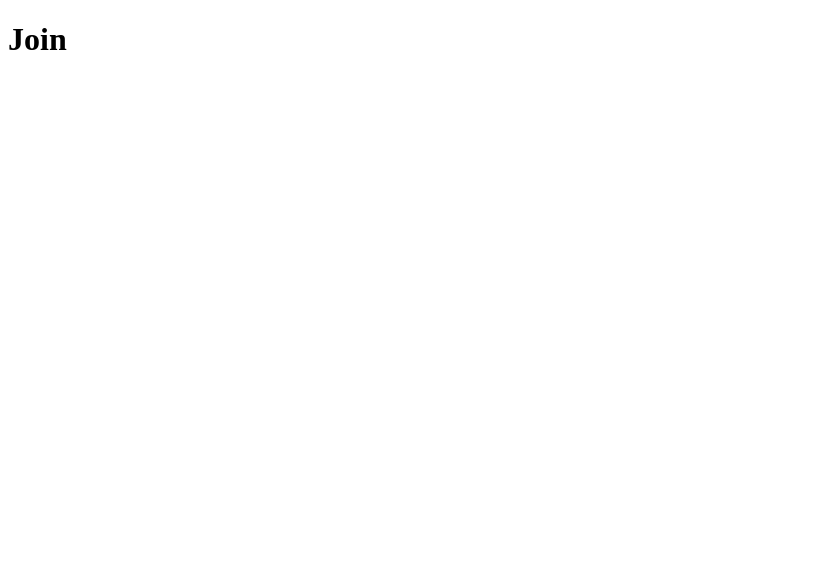
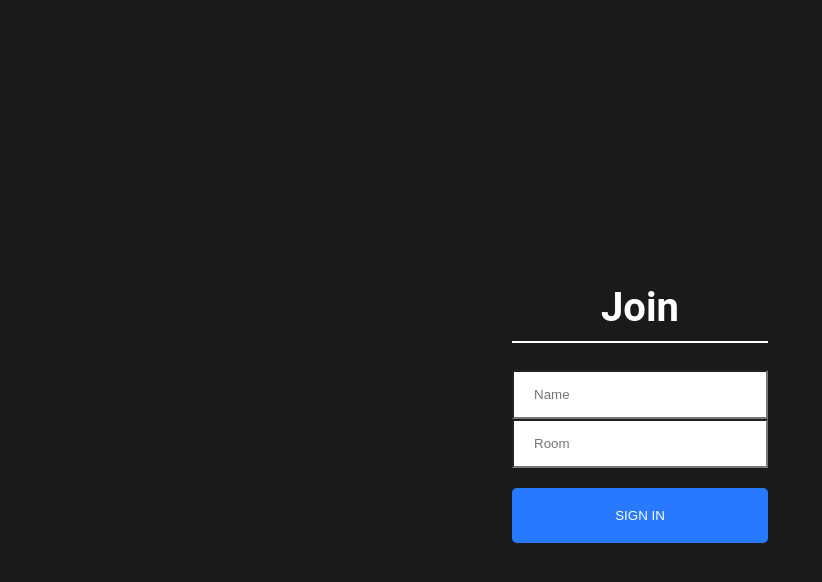
Before and after one commit to mehdisolhan/realtime-chatapp, a React (Create React App) app in the folder client/: page / in a window 1280 px wide. Shown: the top 582 px of the page, without its empty margins (0-822 px from the left). Built offline with nearby package versions, Linux system fonts and the light colour scheme.

Commit message:
socket connection, foldering components, join component link,  styling join component

```diff
--- a/client/src/App.js
+++ b/client/src/App.js
@@ -1,8 +1,8 @@
 import React from "react";
 import { BrowserRouter as Router, Route } from "react-router-dom";
 
-import Join from "./components/Join";
-import Chat from "./components/Chat";
+import Join from "./components/Join/Join";
+import Chat from "./components/Chat/Chat";
 
 const App = () => (
   <Router>
--- a/client/src/components/Join.js
+++ /dev/null
@@ -1,7 +0,0 @@
-import React from "react";
-
-const Join = () => {
-  return <h1>Join</h1>;
-};
-
-export default Join;
--- /dev/null
+++ b/client/src/components/Join/Join.css
@@ -0,0 +1,70 @@
+html,
+body {
+  font-family: "Roboto", sans-serif;
+  padding: 0;
+  margin: 0;
+}
+
+#root {
+  height: 100vh;
+}
+
+* {
+  box-sizing: border-box;
+}
+
+.joinOuterContainer {
+  display: flex;
+  justify-content: center;
+  text-align: center;
+  height: 100vh;
+  align-items: center;
+  background-color: #1a1a1d;
+}
+
+.joinInnerContainer {
+  width: 20%;
+}
+
+.joinInput {
+  border-radius: 0;
+  padding: 15px 20px;
+  width: 100%;
+}
+
+.heading {
+  color: white;
+  font-size: 2.5em;
+  padding-bottom: 10px;
+  border-bottom: 2px solid white;
+}
+
+.button {
+  color: #fff !important;
+  text-transform: uppercase;
+  text-decoration: none;
+  background: #2979ff;
+  padding: 20px;
+  border-radius: 5px;
+  display: inline-block;
+  border: none;
+  width: 100%;
+}
+
+.mt-20 {
+  margin-top: 20px;
+}
+
+@media (min-width: 320px) and (max-width: 480px) {
+  .joinOuterContainer {
+    height: 100%;
+  }
+
+  .joinInnerContainer {
+    width: 90%;
+  }
+}
+
+button:focus {
+  outline: 0;
+}
--- /dev/null
+++ b/client/src/components/Join/Join.js
@@ -0,0 +1,43 @@
+import React, { useState } from "react";
+import { Link } from "react-router-dom";
+
+import "./Join.css";
+
+const Join = () => {
+  const [name, setName] = useState("");
+  const [room, setRoom] = useState("");
+
+  return (
+    <div className="joinOuterContainer">
+      <div className="joinInnerContainer">
+        <h1 className="heading">Join</h1>
+        <div>
+          <input
+            placeholder="Name"
+            className="joinInput"
+            type="text"
+            onChange={(e) => setName(e.target.value)}
+          />
+        </div>
+        <div>
+          <input
+            placeholder="Room"
+            className="joinInput"
+            type="text"
+            onChange={(e) => setRoom(e.target.value)}
+          />
+        </div>
+        <Link
+          onClick={(event) => (!name || !room ? event.preventDefault() : null)}
+          to={`/chat?name=${name}&room=${room}`}
+        >
+          <button className="button mt-20" type="submit">
+            Sign In
+          </button>
+        </Link>
+      </div>
+    </div>
+  );
+};
+
+export default Join;
```
Also changed, not shown: client/src/components/Chat/Chat.css (added), client/src/components/Chat/Chat.js (renamed from client/src/components/Chat.js), 1 other file (tests, documents, lock files or other folders).
